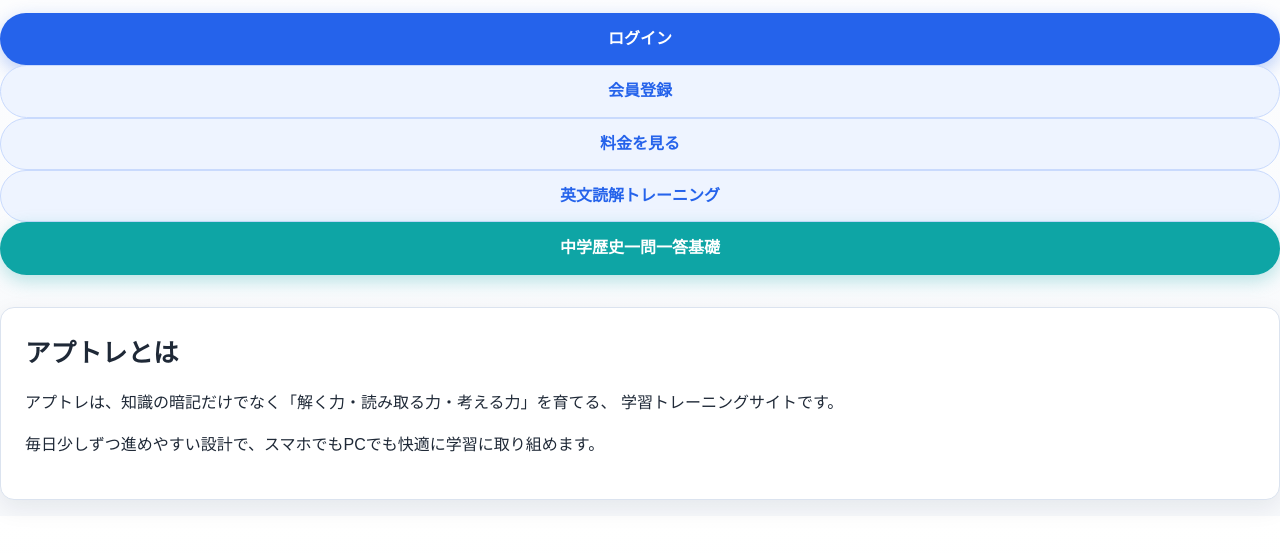
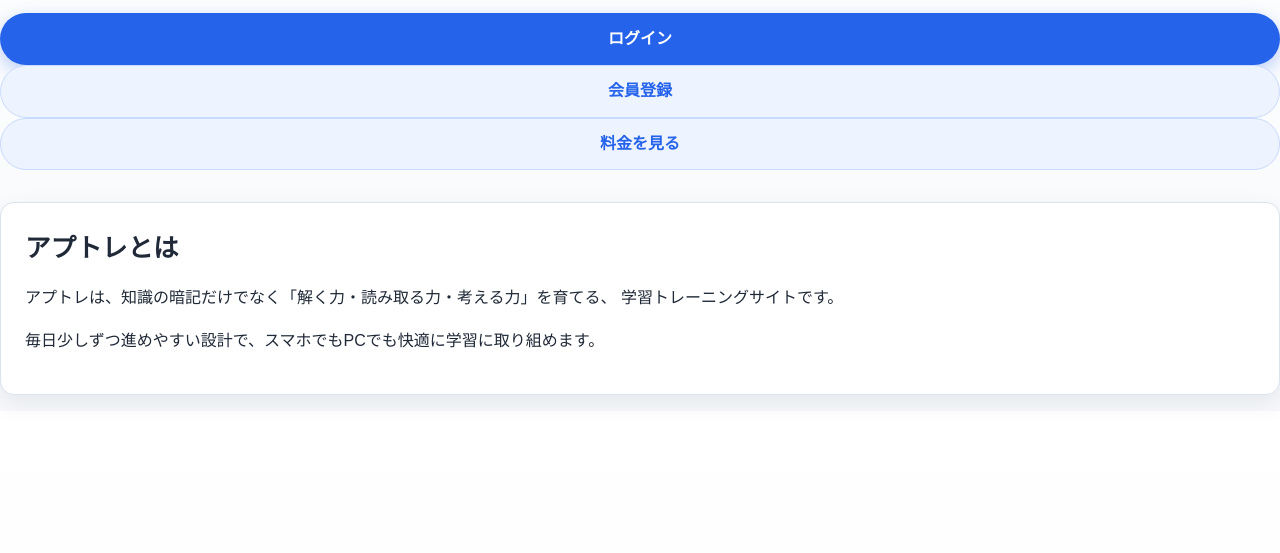
Before and after one commit to ToshinariTanaka/uptra, a plain HTML site: page index.html in a window 1280 px wide. Shown: the part 243-796 px from the top of the page. Drawn offline with Linux system fonts and the light colour scheme.

Commit message:
Update index.html

```diff
--- a/index.html
+++ b/index.html
@@ -20,8 +20,6 @@
         <a class="btn btn-primary" href="login.html">ログイン</a>
         <a class="btn btn-secondary" href="signup.html">会員登録</a>
         <a class="btn btn-secondary" href="pricing.html">料金を見る</a>
-        <a class="btn btn-secondary" href="https://gramup.sintechadev.top/ask-ai">英文読解トレーニング</a>
-        <a class="btn btn-accent" href="trial-history.html">中学歴史一問一答基礎</a>
       </div>
     </section>
 
```
